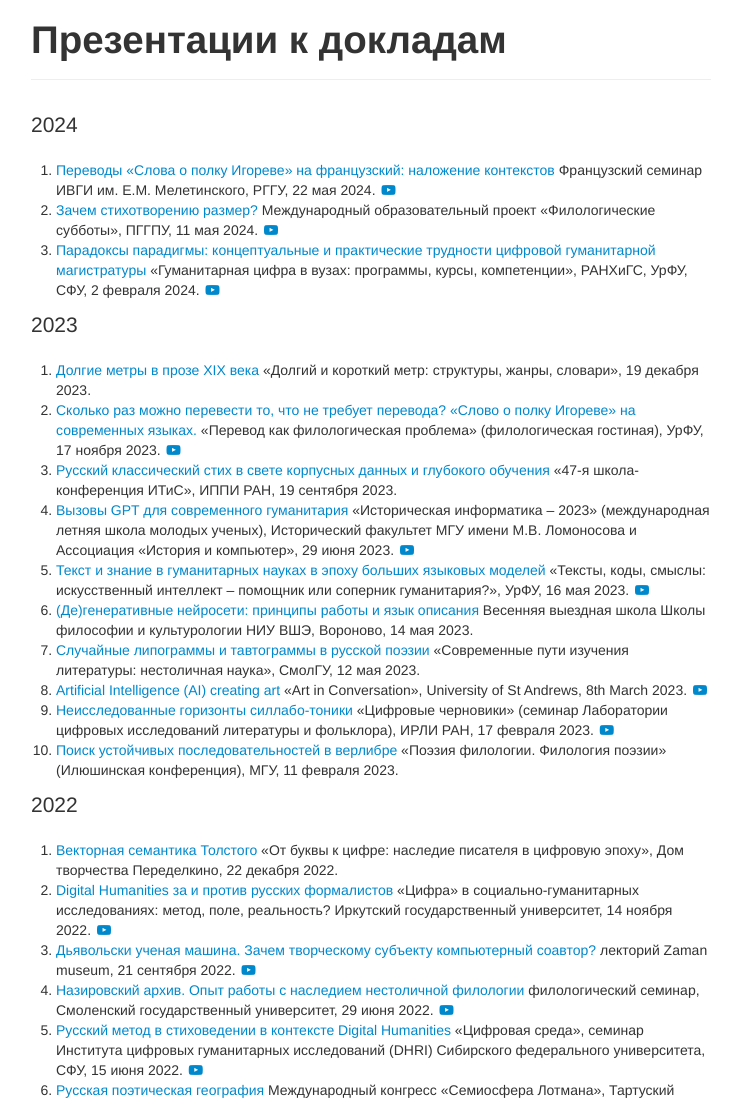
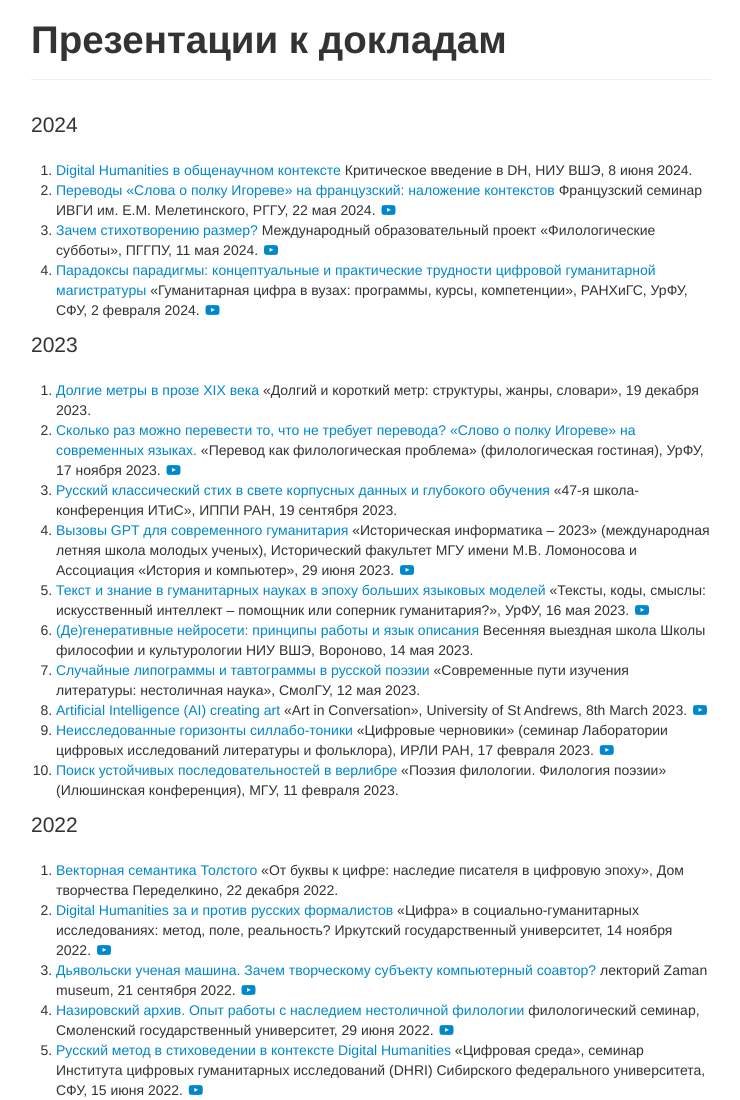
Before and after one commit to nevmenandr/slides, a plain HTML site: page index.html in a window 1280 px wide. Shown: the top 1100 px of the page, without its empty margins (269-1009 px from the left). Drawn offline with Linux system fonts and the light colour scheme.

Commit message:
Update index.html

```diff
--- a/index.html
+++ b/index.html
@@ -87,6 +87,7 @@
         </div>
         <p class="lead">2024</p>
         <ol>
+	    <li><a href="./2024-06-08/slides.pdf">Digital Humanities в общенаучном контексте</a> Критическое введение в DH, НИУ ВШЭ, 8 июня 2024.</li>
 	    <li><a href="./2024-05-22/slides.pdf">Переводы «Слова о полку Игореве» на французский: наложение контекстов</a> Французский семинар ИВГИ им. Е.М. Мелетинского, РГГУ, 22 мая 2024. <a href="https://www.youtube.com/watch?v=aSyCO9ZGRQI"><i class="fa fa-fw fa-youtube-play"></i></a></li>
 	    <li><a href="./2024-05-11/slides.pdf">Зачем стихотворению размер?</a> Международный образовательный проект «Филологические субботы», ПГГПУ, 11 мая 2024. <a href="https://www.youtube.com/watch?v=M1oB4m1F9Yk"><i class="fa fa-fw fa-youtube-play"></i></a></li>
             <li><a href="./2024-02-02/slides.pdf">Парадоксы парадигмы: концептуальные и практические трудности цифровой гуманитарной магистратуры</a> «Гуманитарная цифра в вузах: программы, курсы, компетенции», РАНХиГС, УрФУ, СФУ, 2 февраля 2024. <a href="https://www.youtube.com/watch?v=ZfXqvIzl5fo"><i class="fa fa-fw fa-youtube-play"></i></a></li>
```
